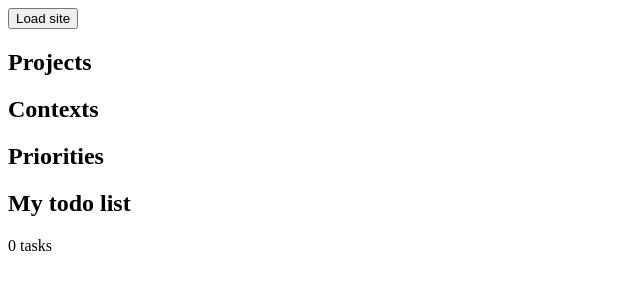
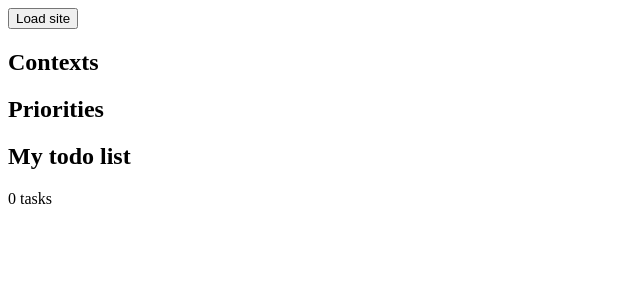
Before and after one commit to y0mbo/todo.txt, a React (Create React App) app: page / in a window 1280 px wide. Shown: the top 300 px of the page, without its empty margins (0-640 px from the left). Built offline with nearby package versions, Linux system fonts and the light colour scheme.

Commit message:
Don't show the filtering header for projects if there are none.

```diff
--- a/src/components/Projects.js
+++ b/src/components/Projects.js
@@ -16,9 +16,14 @@ const TagCount = css.span`
 
 class Projects extends React.Component {
   render() {
+    var header;
+    if (Object.keys(this.props.projects).length > 0) {
+      header = <h2>Projects</h2>;
+    }
+
     return (
       <div>
-        <h2>Projects</h2>
+        {header}
         <Tags>
           {Object.keys(this.props.projects).map((key) => (
             <li key={key}>
```
